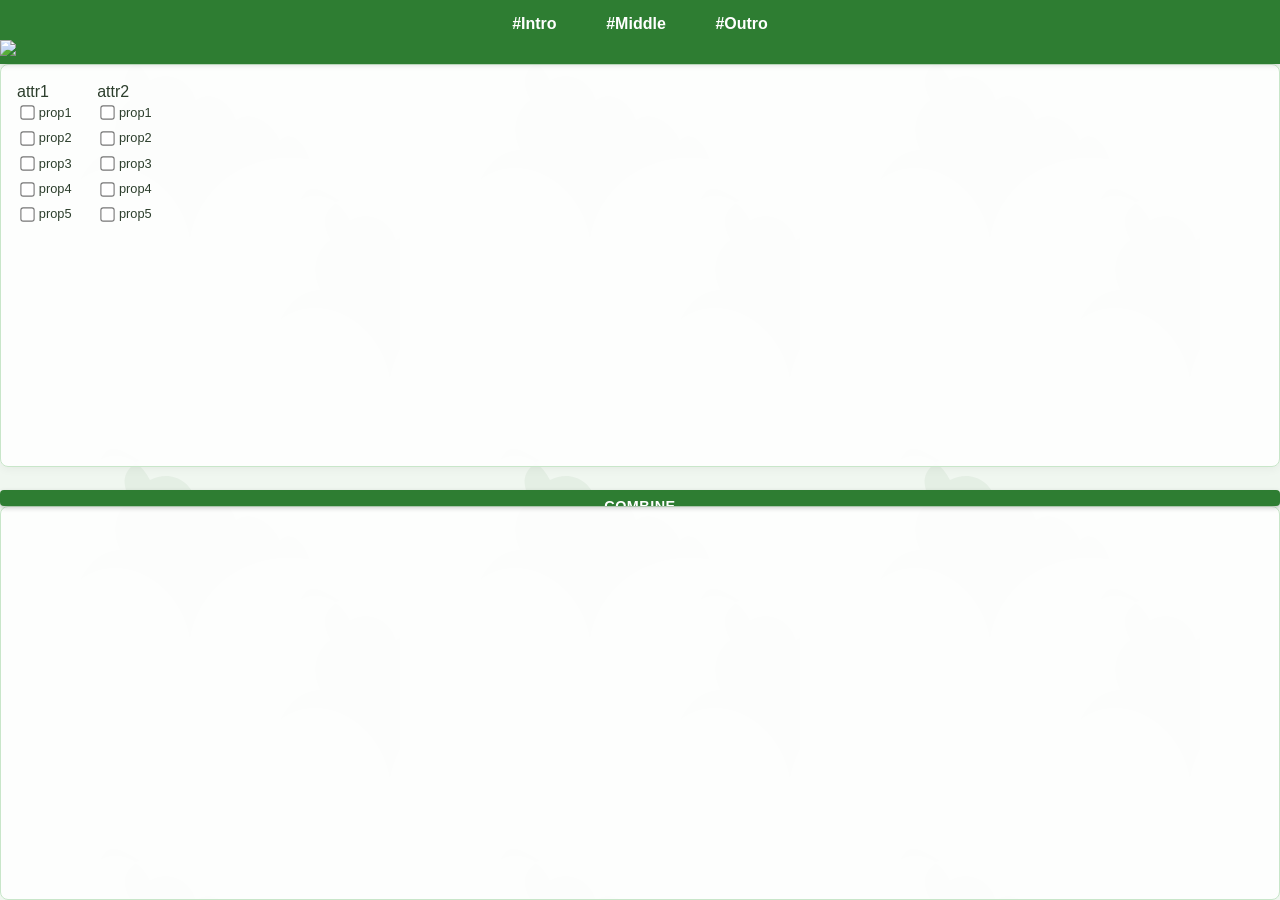
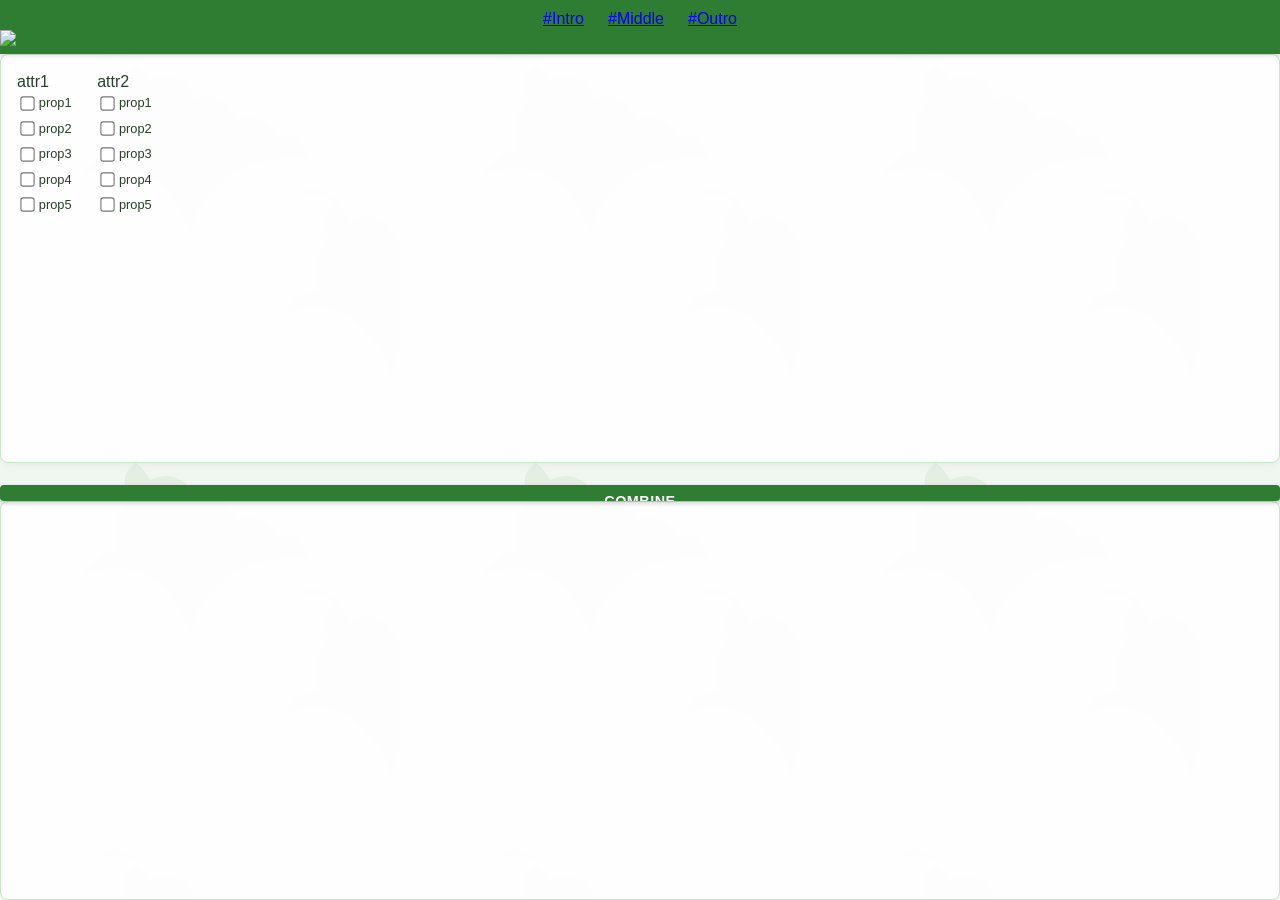

change copy function 2

--- a/hunterReport.css
+++ b/hunterReport.css
@@ -36,19 +36,6 @@ header {
   gap: 1.5rem;
 }
 
-.nav-link {
-  color: white;
-  text-decoration: none;
-  font-weight: 600;
-  padding: 0.3rem 0.8rem;
-  border-radius: 4px;
-  transition: background-color 0.3s;
-}
-
-.nav-link:hover {
-  background-color: rgba(255, 255, 255, 0.2);
-}
-
 .boxes-table {
   display: flex;
   flex-wrap: wrap;
